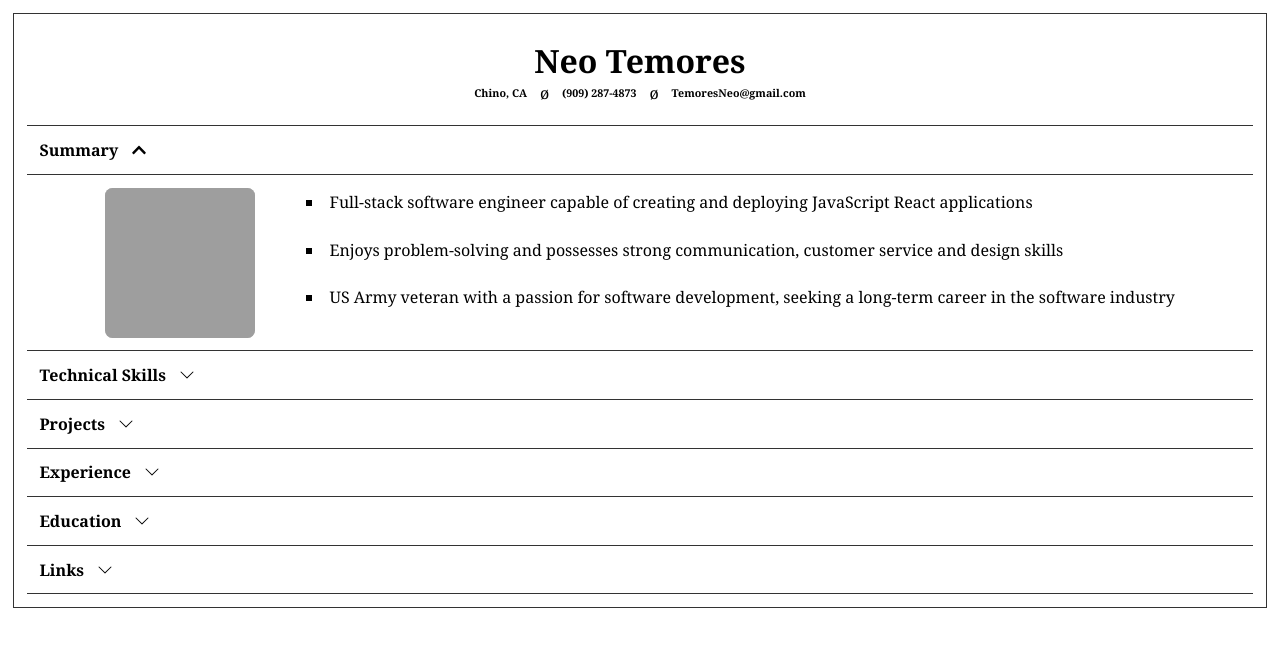
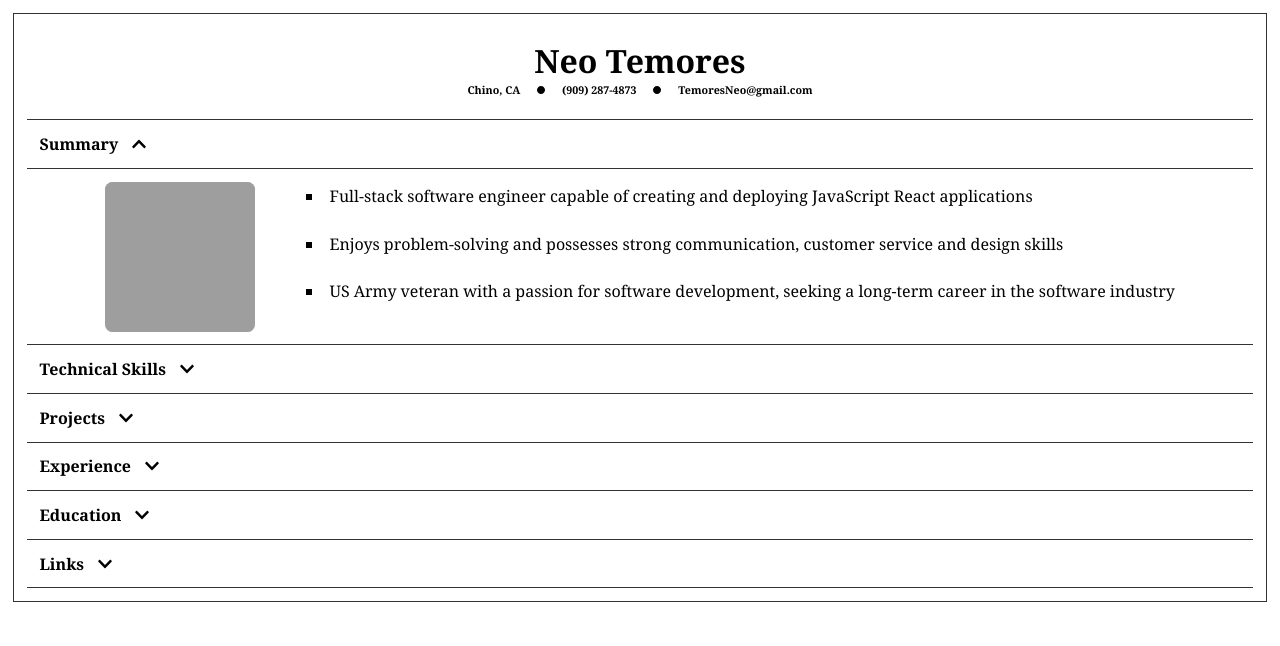
Before and after one commit to neoTemores/Online-Resume-NeoTemoresSWE, a React (Create React App) app: page / in a window 1280 px wide. Shown: the top 646 px of the page. Built offline with nearby package versions, Linux system fonts and the light colour scheme; grey boxes are pictures that could not be loaded.

Commit message:
added header dot react icon

```diff
--- a/src/Components/Header.jsx
+++ b/src/Components/Header.jsx
@@ -1,4 +1,6 @@
 import React from 'react'
+import { GoPrimitiveDot } from 'react-icons/go'
+import { BsDot } from 'react-icons/bs'
 
 const Header = () => {
     return (
@@ -6,9 +8,9 @@ const Header = () => {
             <h1>Neo Temores</h1>
             <div className='contactInfo'>
                 <h6>Chino, CA</h6>
-                <span>ø</span>
+                <GoPrimitiveDot />
                 <h6>(909) 287-4873</h6>
-                <span>ø</span>
+                <GoPrimitiveDot />
                 <h6>TemoresNeo@gmail.com</h6>
             </div>
         </div>
--- a/src/Components/Home.jsx
+++ b/src/Components/Home.jsx
@@ -6,9 +6,7 @@ import Projects from './Projects';
 import Experience from './Experience';
 import Education from './Education';
 import Links from './Links';
-import { RiArrowDropDownLine, RiArrowDropUpLine } from 'react-icons/ri'
-import { MdArrowDropDown } from 'react-icons/md'
-import { IoIosArrowDropup, IoIosArrowDropdown } from 'react-icons/io'
+
 import { BsChevronUp, BsChevronDown } from 'react-icons/bs'
 import { FaChevronDown } from 'react-icons/fa'
 
@@ -61,20 +59,20 @@ const Home = () => {
                     <li onClick={handleClick} id='Summary' className='navLI'> <div className='navlistTitle'><h4>Summary</h4> <FaChevronDown className='Summary' /></div></li>
                     {showSkill.Summary && <li className='navLI skillInfo'><Summary /></li>}
 
-                    <li onClick={handleClick} id='TechnicalSkills' className='navLI'> <div className='navlistTitle'><h4>Technical Skills</h4><BsChevronDown className='TechnicalSkills' /></div></li>
+                    <li onClick={handleClick} id='TechnicalSkills' className='navLI'> <div className='navlistTitle'><h4>Technical Skills</h4><FaChevronDown className='TechnicalSkills' /></div></li>
                     {showSkill.TechnicalSkills && <li className='navLI skillInfo'><TechnicalSkills /></li>}
 
-                    <li onClick={handleClick} id='Projects' className='navLI'><div className='navlistTitle'><h4>Projects</h4><BsChevronDown className='Projects' /></div></li>
+                    <li onClick={handleClick} id='Projects' className='navLI'><div className='navlistTitle'><h4>Projects</h4><FaChevronDown className='Projects' /></div></li>
                     {showSkill.Projects && <li className='navLI skillInfo'><Projects /></li>}
 
-                    <li onClick={handleClick} id='Experience' className='navLI'><div className='navlistTitle'><h4>Experience</h4><BsChevronDown className='Experience' /></div></li>
+                    <li onClick={handleClick} id='Experience' className='navLI'><div className='navlistTitle'><h4>Experience</h4><FaChevronDown className='Experience' /></div></li>
                     {showSkill.Experience && <li className='navLI skillInfo'><Experience /></li>}
 
 
-                    <li onClick={handleClick} id='Education' className='navLI'><div className='navlistTitle'><h4>Education</h4><BsChevronDown className='Education' /></div></li>
+                    <li onClick={handleClick} id='Education' className='navLI'><div className='navlistTitle'><h4>Education</h4><FaChevronDown className='Education' /></div></li>
                     {showSkill.Education && <li className='navLI skillInfo'><Education /></li>}
 
-                    <li onClick={handleClick} id='Links' className='navLI'><div className='navlistTitle'><h4>Links</h4><BsChevronDown className='Links' /></div></li>
+                    <li onClick={handleClick} id='Links' className='navLI'><div className='navlistTitle'><h4>Links</h4><FaChevronDown className='Links' /></div></li>
                     {showSkill.Links && <li className='navLI skillInfo'><Links /></li>}
 
                 </ul>
--- a/src/Styles/App.css
+++ b/src/Styles/App.css
@@ -105,6 +105,8 @@ body,
     display: flex;
     gap: 1vw;
     align-items: center;
+    /* align-content: center; */
+    /* justify-content: center; */
 }
 
 
```
